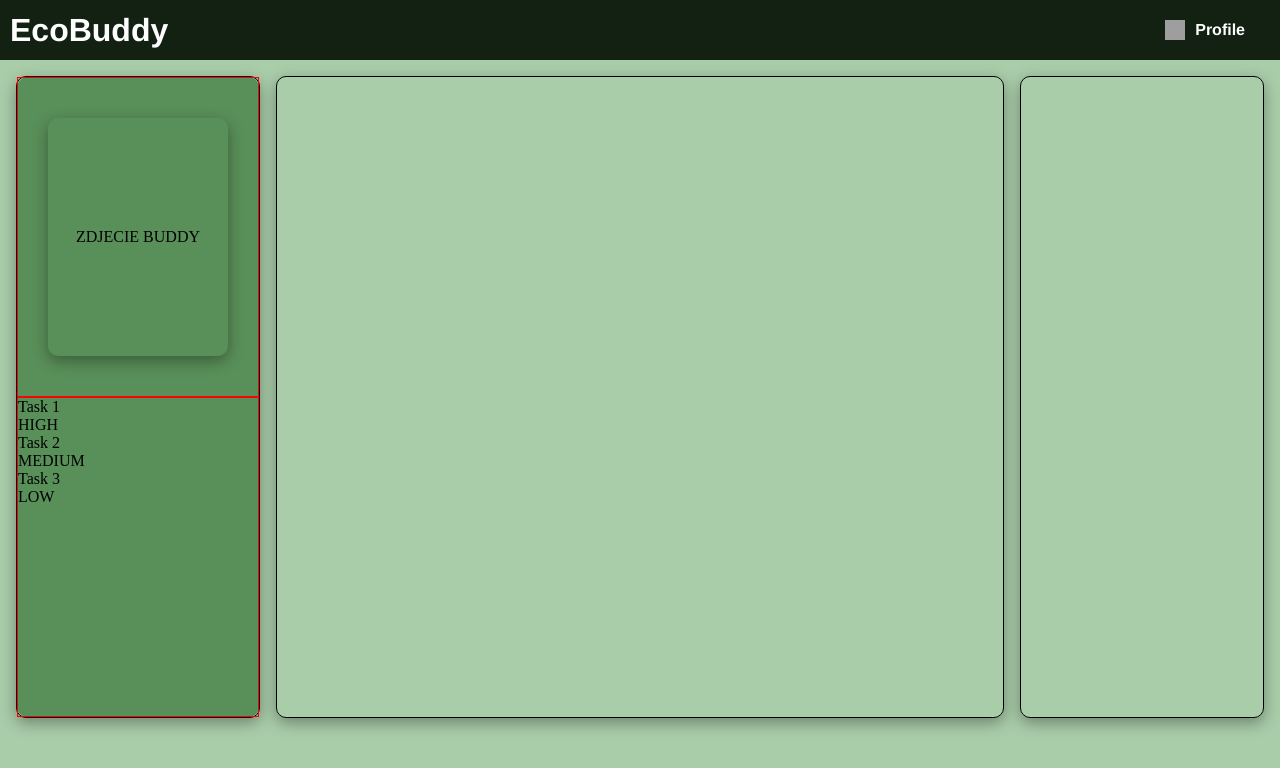
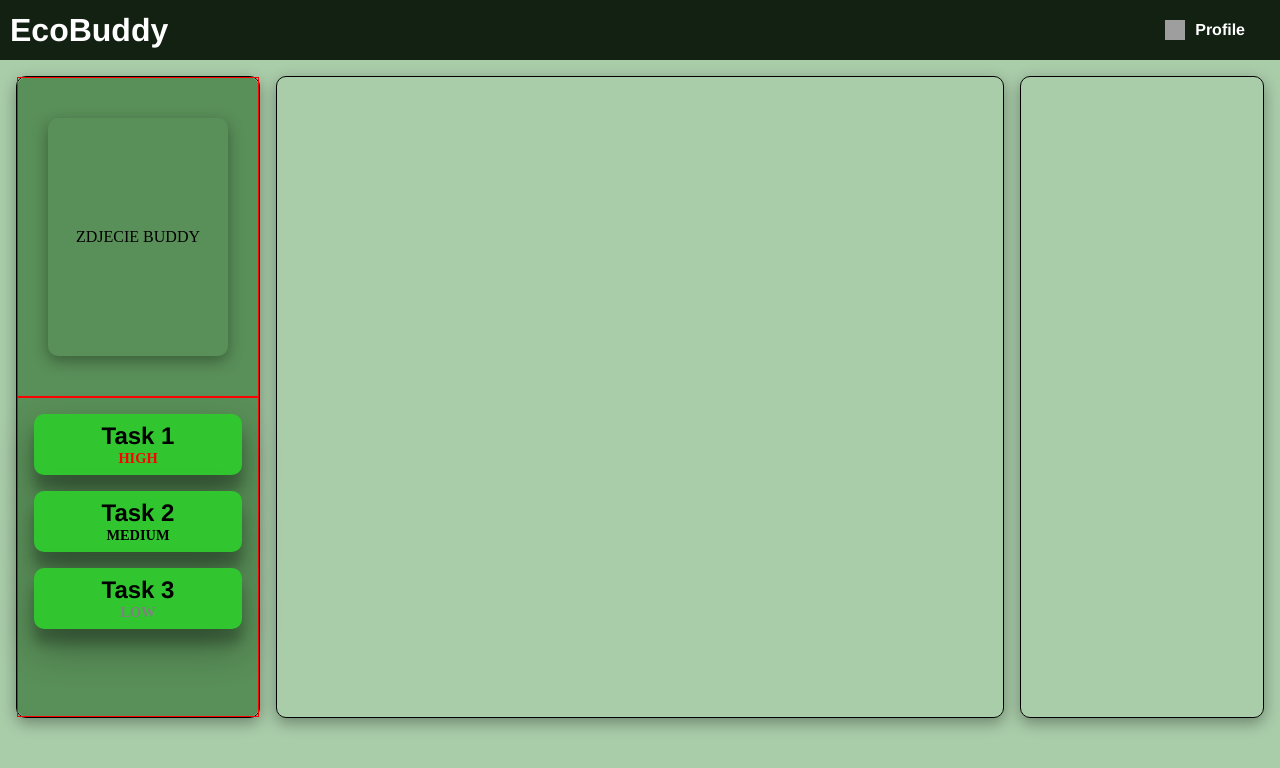
Before and after one commit to JakubKonkol/EcoBuddy, an Angular app in the folder EcoBuddyApp/: page / in a window 1280 px wide. Shown: the top 768 px of the page. Built offline with nearby package versions, Linux system fonts and the light colour scheme; grey boxes are pictures that could not be loaded.

Commit message:
single task visual changes

```diff
--- a/EcoBuddyApp/src/app/components/single-task-view/single-task-view.component.css
+++ b/EcoBuddyApp/src/app/components/single-task-view/single-task-view.component.css
@@ -0,0 +1,27 @@
+.container{
+  background-color: #31c52f;
+  margin: 1rem;
+  border-radius: 10px;
+  padding: 0.5rem;
+  box-shadow: rgba(0, 0, 0, 0.3) 0px 19px 38px, rgba(0, 0, 0, 0.22) 0px 15px 12px;
+}
+.desc{
+  font-family: "Helvetica Neue Medium Extended", "Helvetica Neue", Helvetica, Arial, sans-serif;
+  font-size: 1.5rem;
+  text-align: center;
+  font-weight: bolder;
+}
+.priority{
+  font-size: 0.9rem;
+  text-align: center;
+  font-weight: bold;
+}
+.high{
+  color: red;
+}
+medium{
+  color: orange;
+}
+.low{
+  color: gray;
+}
--- a/EcoBuddyApp/src/app/components/single-task-view/single-task-view.component.html
+++ b/EcoBuddyApp/src/app/components/single-task-view/single-task-view.component.html
@@ -1,4 +1,4 @@
 <div class="container">
   <p class="desc"> {{task.description }}</p>
-  <p class="priority"> {{task.priority}}</p>
+  <p class="priority" [ngClass]="getClassForTask(task)"> {{task.priority}}</p>
 </div>
--- a/EcoBuddyApp/src/app/components/single-task-view/single-task-view.component.ts
+++ b/EcoBuddyApp/src/app/components/single-task-view/single-task-view.component.ts
@@ -1,5 +1,6 @@
 import {Component, Input} from '@angular/core';
 import {Task} from "../../shared/Task";
+import {EPriority} from "../../shared/EPriority";
 
 @Component({
   selector: 'app-single-task-view',
@@ -8,4 +9,15 @@ import {Task} from "../../shared/Task";
 })
 export class SingleTaskViewComponent {
   @Input() task!: Task;
+
+  getClassForTask(task: Task): string {
+    switch (task.priority) {
+      case EPriority.LOW:
+        return "low";
+      case EPriority.MEDIUM:
+        return "medium";
+      case EPriority.HIGH:
+        return "high";
+    }
+  }
 }
```
